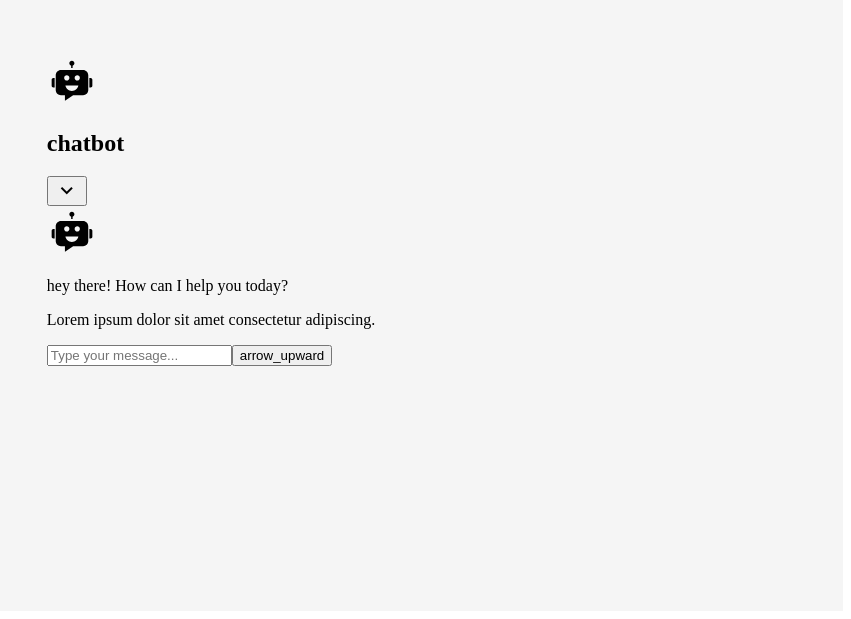
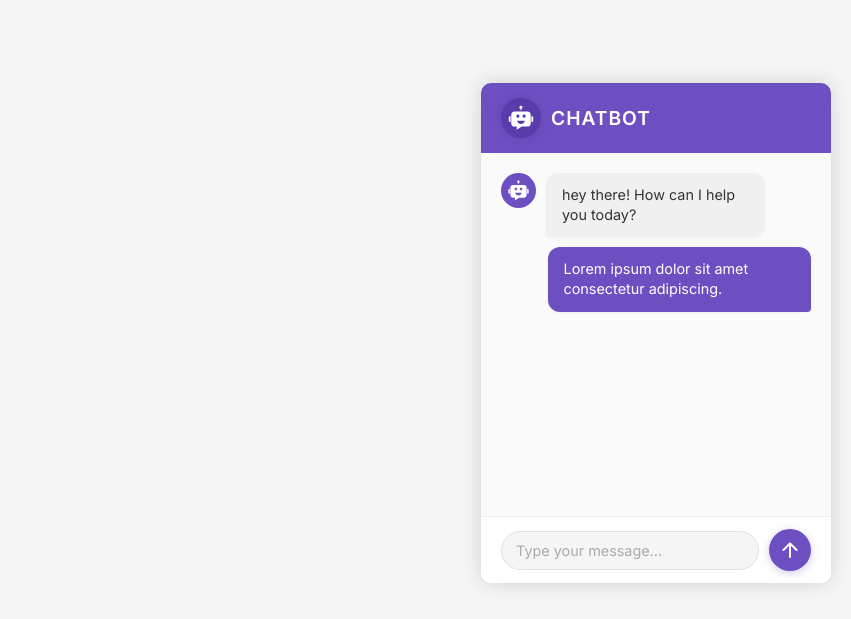
Before and after one commit to GmatiAyoub/chatbot-reactjs, a React (Vite) app: page / in a window 1280 px wide. Shown: the part 197-816 px from the top of the page, without its empty margins (429-1280 px from the left). Built offline with nearby package versions, Linux system fonts and the light colour scheme.

Commit message:
ajout de chatform et correction de css

```diff
--- a/src/App.jsx
+++ b/src/App.jsx
@@ -1,10 +1,14 @@
+import { useState } from 'react';
 import ChatbotIcon from './components/ChatbotIcon';
+import ChatForm from './components/ChatForm';
+
 const App = () => {
+  const [chathistory, setChatHistory] = useState([]);
   return (
     <div className="container">
       <div className="chatbot-popup">
         {/* Chatbot header */}
-        <div className="chat-header">
+        <div className="chatbot-header">
           <div className="header-info">
             <ChatbotIcon />
             <h2 className="logo-text">chatbot</h2>
@@ -12,7 +16,7 @@ const App = () => {
           <button className="material-symbols-outlined">keyboard_arrow_down</button>
         </div>
         {/* Chatbot body */}
-        <div className="chat-body">
+        <div className="chatbot-body">
           <div className="message bot-message">
             <ChatbotIcon />
             <p className="message-text">hey there! How can I help you today?</p>
@@ -23,11 +27,8 @@ const App = () => {
         </div>
 
         {/* Chatbot footer */}
-        <div className="chat-footer">
-          <form action="#" className="chat-form">
-            <input type="text" placeholder="Type your message..." className="message-input" required />
-            <button className="matrial-symbols-rounded">arrow_upward</button>
-          </form>
+        <div className="chatbot-footer">
+          <ChatForm setChatHistory={setChatHistory} />
         </div>
       </div>
     </div>
--- /dev/null
+++ b/src/components/ChatForm.jsx
@@ -0,0 +1,31 @@
+import { useRef } from 'react';
+
+const ChatForm = () => {
+    const inputRef = useRef(null);
+
+    const handleSubmit = (e) => {
+        e.preventDefault();
+        const userMessage = inputRef.current.value.trim();
+        if (!userMessage) return;
+        console.log(userMessage);
+        // Réinitialiser l'input après l'envoi
+        inputRef.current.value = '';
+    };
+
+    return (
+        <form action="#" className="chat-form" onSubmit={handleSubmit}>
+            <input
+                ref={inputRef}
+                type="text"
+                placeholder="Type your message..."
+                className="message-input"
+                required
+            />
+            <button type="submit" className="material-symbols-rounded">
+                arrow_upward
+            </button>
+        </form>
+    );
+};
+
+export default ChatForm;
--- a/src/index.css
+++ b/src/index.css
@@ -1,8 +1,239 @@
+
+/* Importing google fonts for the entire project */
+@import url('https://fonts.googleapis.com/css2?family=Inter:opsz,wght@14..32,100..900&display=swap');
+
+@import url('https://fonts.googleapis.com/css2?family=Material+Symbols+Outlined:opsz,wght,FILL,GRAD@20..48,100..700,0..1,-50..200');
+@import url('https://fonts.googleapis.com/css2?family=Material+Symbols+Rounded:opsz,wght,FILL,GRAD@20..48,100..700,0..1,-50..200');
+
+* {
+  margin: 0;
+  padding: 0;
+  box-sizing: border-box;
+  font-family: 'Inter', sans-serif;
+}
+
+body {
+  background: #f5f5f5;
+  display: flex;
+  justify-content: center;
+  align-items: center;
+  min-height: 100vh;
+}
+
 .container {
   display: flex;
+  justify-content: center;
+  align-items: center;
+  min-height: 100vh;
+  width: 100%;
+}
+
+.chatbot-popup {
+  position: fixed;
+  bottom: 20px;
+  right: 20px;
+  width: 350px;
+  height: 500px;
+  background: #fff;
+  border-radius: 10px;
+  box-shadow: 0px 0px 20px rgba(0, 0, 0, 0.15);
+  display: flex;
   flex-direction: column;
+  overflow: hidden;
+}
+
+.chatbot-popup .chatbot-header {
+  display: flex;
+  justify-content: space-between;
+  align-items: center;
+  padding: 15px 20px;
+  background: #6d4fc2;
+  flex-shrink: 0;
+}
+
+.chatbot-header .header-info {
+  display: flex;
+  align-items: center;
+  gap: 10px;
+}
+
+.header-info svg {
+  height: 40px;
+  width: 40px;
+  fill: #fff;
+  border-radius: 50%;
+  background: #593bab;
+  padding: 5px;
+  box-shadow: 0px 0px 10px rgba(0, 0, 0, 0.1);
+}
+
+.header-info .logo-text {
+  color: #fff;
+  font-size: 1.2rem;
+  font-weight: 600;
+  letter-spacing: 1px;
+  text-transform: uppercase;
+}
+
+.chatbot-header button {
+  background: transparent;
+  border: none;
+  color: #fff;
+  font-size: 1.5rem;
+  cursor: pointer;
+  padding: 5px;
+  border-radius: 50%;
+  transition: all 0.3s ease;
+  display: flex;
   align-items: center;
   justify-content: center;
-  min-height: 100vh;
-  background-color: #f5f5f5;
 }
+
+.chatbot-header button:hover {
+  color: #000;
+  background: rgba(255, 255, 255, 0.2);
+  box-shadow: 0px 0px 10px rgba(0, 0, 0, 0.1);
+}
+
+.chatbot-body {
+  padding: 20px;
+  flex: 1;
+  overflow-y: auto;
+  display: flex;
+  flex-direction: column;
+  gap: 10px;
+  background: #fafafa;
+}
+
+.chatbot-body::-webkit-scrollbar {
+  width: 6px;
+}
+
+.chatbot-body::-webkit-scrollbar-track {
+  background: #f0f0f0;
+  border-radius: 10px;
+}
+
+.chatbot-body::-webkit-scrollbar-thumb {
+  background: #6d4fc2;
+  border-radius: 10px;
+}
+
+.message {
+  display: flex;
+  gap: 10px;
+  align-items: flex-start;
+  max-width: 85%;
+}
+
+.message.bot-message {
+  align-self: flex-start;
+}
+
+.message.user-message {
+  align-self: flex-end;
+  flex-direction: row-reverse;
+}
+
+.message svg {
+  height: 35px;
+  width: 35px;
+  border-radius: 50%;
+  background: #6d4fc2;
+  padding: 5px;
+  fill: #fff;
+  flex-shrink: 0;
+}
+
+.message .message-text {
+  background: #f0f0f0;
+  padding: 12px 16px;
+  border-radius: 12px;
+  font-size: 0.9rem;
+  color: #333;
+  margin: 0;
+  word-wrap: break-word;
+  line-height: 1.4;
+  box-shadow: 0px 1px 3px rgba(0, 0, 0, 0.05);
+}
+
+.message.user-message .message-text {
+  background: #6d4fc2;
+  color: #fff;
+  border-bottom-right-radius: 4px;
+}
+
+.message.bot-message .message-text {
+  border-bottom-left-radius: 4px;
+}
+
+.chatbot-footer {
+  padding: 12px 20px;
+  background: #fff;
+  border-top: 1px solid #eee;
+  flex-shrink: 0;
+}
+
+.chatbot-footer form {
+  display: flex;
+  gap: 10px;
+  align-items: center;
+}
+
+.chatbot-footer form input {
+  flex: 1;
+  padding: 10px 14px;
+  border: 1px solid #e0e0e0;
+  border-radius: 25px;
+  font-size: 0.9rem;
+  color: #333;
+  outline: none;
+  transition: border-color 0.3s ease;
+  background: #f5f5f5;
+}
+
+.chatbot-footer form input:focus {
+  border-color: #6d4fc2;
+  background: #fff;
+}
+
+.chatbot-footer form input::placeholder {
+  color: #aaa;
+}
+
+.chatbot-footer form button {
+  background: #6d4fc2;
+  border: none;
+  border-radius: 50%;
+  width: 42px;
+  height: 42px;
+  display: flex;
+  align-items: center;
+  justify-content: center;
+  color: #fff;
+  cursor: pointer;
+  transition: all 0.3s ease;
+  box-shadow: 0px 2px 8px rgba(109, 79, 194, 0.3);
+  flex-shrink: 0;
+}
+
+.chatbot-footer form button:hover {
+  background: #593bab;
+  transform: scale(1.05);
+  box-shadow: 0px 4px 12px rgba(109, 79, 194, 0.4);
+}
+
+.chatbot-footer form button:active {
+  transform: scale(0.95);
+}
+
+/* Responsive adjustments */
+@media (max-width: 480px) {
+  .chatbot-popup {
+    width: 100%;
+    height: 100%;
+    bottom: 0;
+    right: 0;
+    border-radius: 0;
+  }
+}
```
